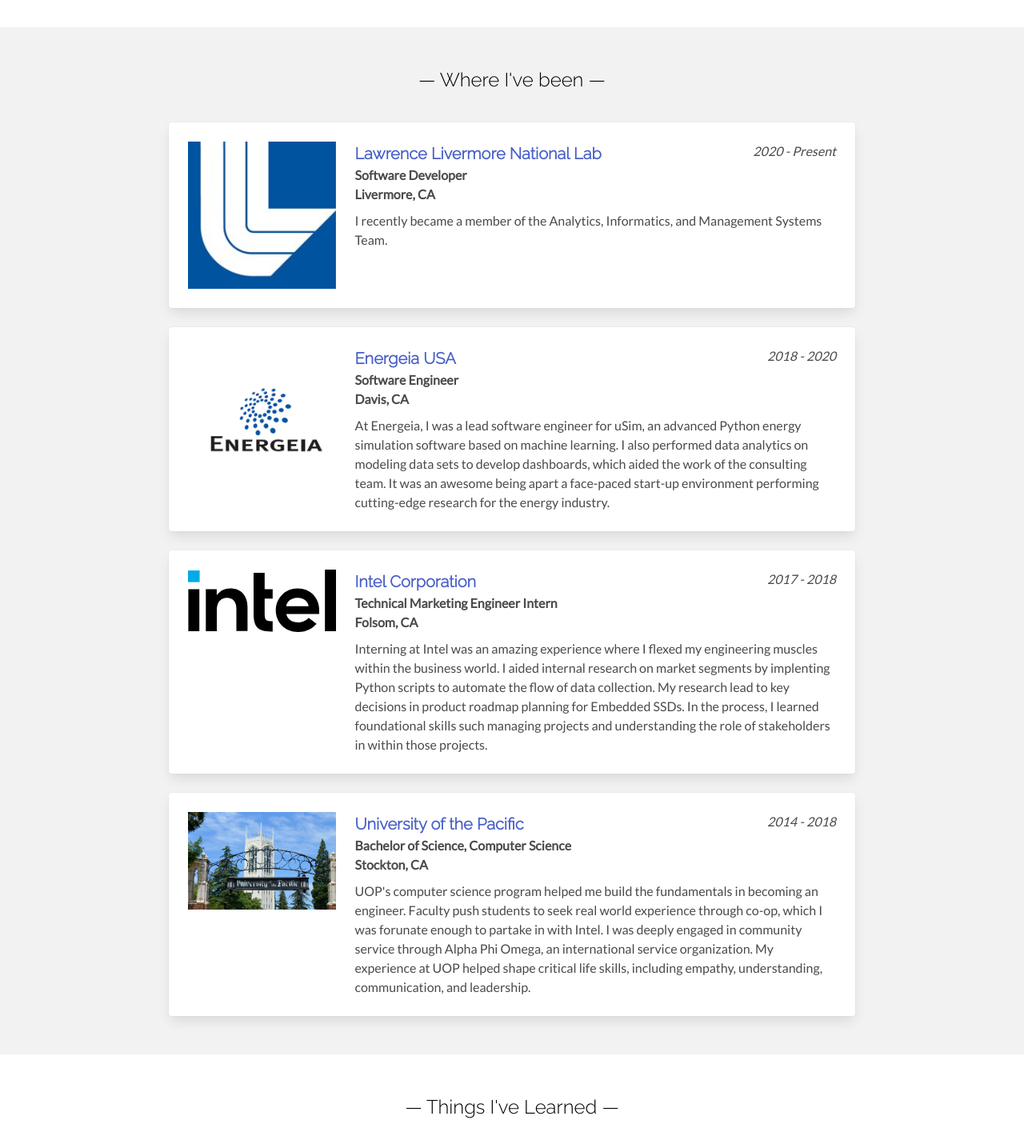
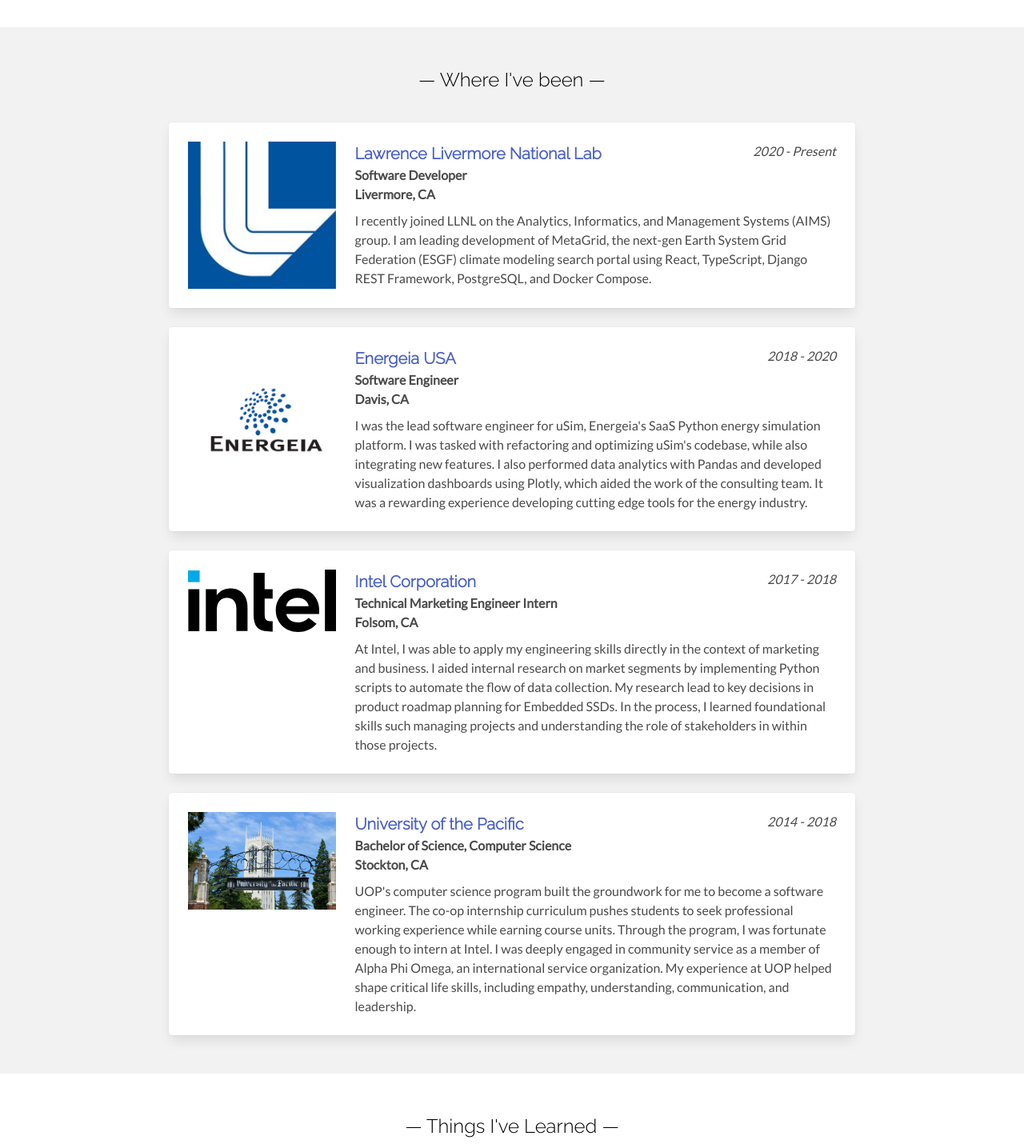
Before and after one commit to tomvothecoder/personal-website, a Vue app in the folder frontend/: page / in a window 1280 px wide. Shown: the part 929-2364 px from the top of the page at 80% size. Built offline with nearby package versions, Linux system fonts and the light colour scheme.

Commit message:
Update descriptions for job roles

```diff
--- a/frontend/src/components/Experience/Experience.vue
+++ b/frontend/src/components/Experience/Experience.vue
@@ -39,8 +39,11 @@
           location: 'Livermore, CA',
           link: 'http://llnl.gov/',
           src: 'llnl.jpg',
-          description: ` I recently became a member of the Analytics, Informatics, and
-            Management Systems Team.`
+          description: `I recently joined LLNL on the Analytics, Informatics,
+          and Management Systems (AIMS) group. I am leading development of
+          MetaGrid, the next-gen Earth System Grid Federation (ESGF) climate modeling
+          search portal using React, TypeScript, Django REST Framework,
+          PostgreSQL, and Docker Compose.`
         },
         {
           company: 'Energeia USA',
@@ -49,12 +52,13 @@
           location: 'Davis, CA',
           src: 'energeia.png',
           link: 'http://energeia-usa.com/',
-          description: `At Energeia, I was a lead software engineer for uSim, an advanced
-            Python energy simulation software based on machine learning. I also
-            performed data analytics on modeling data sets to develop
-            dashboards, which aided the work of the consulting team. It was an
-            awesome being apart a face-paced start-up environment performing
-            cutting-edge research for the energy industry.`
+          description: `I was the lead software engineer for uSim, Energeia's
+            SaaS Python energy simulation platform. I was tasked with refactoring
+            and optimizing uSim's codebase, while also integrating new features. I also
+            performed data analytics with Pandas and developed visualization dashboards
+            using Plotly, which aided the work of the consulting team. It was a
+            rewarding experience developing cutting edge tools for the energy
+            industry.`
         },
         {
           company: 'Intel Corporation',
@@ -63,9 +67,9 @@
           location: 'Folsom, CA',
           src: 'intel.svg',
           link: 'https://intel.com',
-          description: `Interning at Intel was an amazing experience where I flexed my
-            engineering muscles within the business world. I aided internal
-            research on market segments by implenting Python scripts to automate
+          description: `At Intel, I was able to apply my engineering skills directly in
+           the context of marketing and business. I aided internal
+            research on market segments by implementing Python scripts to automate
             the flow of data collection. My research lead to key decisions in
             product roadmap planning for Embedded SSDs. In the process, I
             learned foundational skills such managing projects and understanding
@@ -78,10 +82,11 @@
           location: 'Stockton, CA',
           src: 'uop_tower.jpg',
           link: 'https://pacific.edu',
-          description: `UOP's computer science program helped me build the fundamentals
-            in becoming an engineer. Faculty push students to seek real world
-            experience through co-op, which I was forunate enough to partake in
-            with Intel. I was deeply engaged in community service through Alpha
+          description: `UOP's computer science program built the groundwork
+           for me to become a software engineer. The co-op internship curriculum pushes students
+            to seek professional working experience while earning course units.
+            Through the program, I was fortunate enough to intern at Intel.
+            I was deeply engaged in community service as a member of Alpha
             Phi Omega, an international service organization. My experience at
             UOP helped shape critical life skills, including empathy,
             understanding, communication, and leadership.`
```
